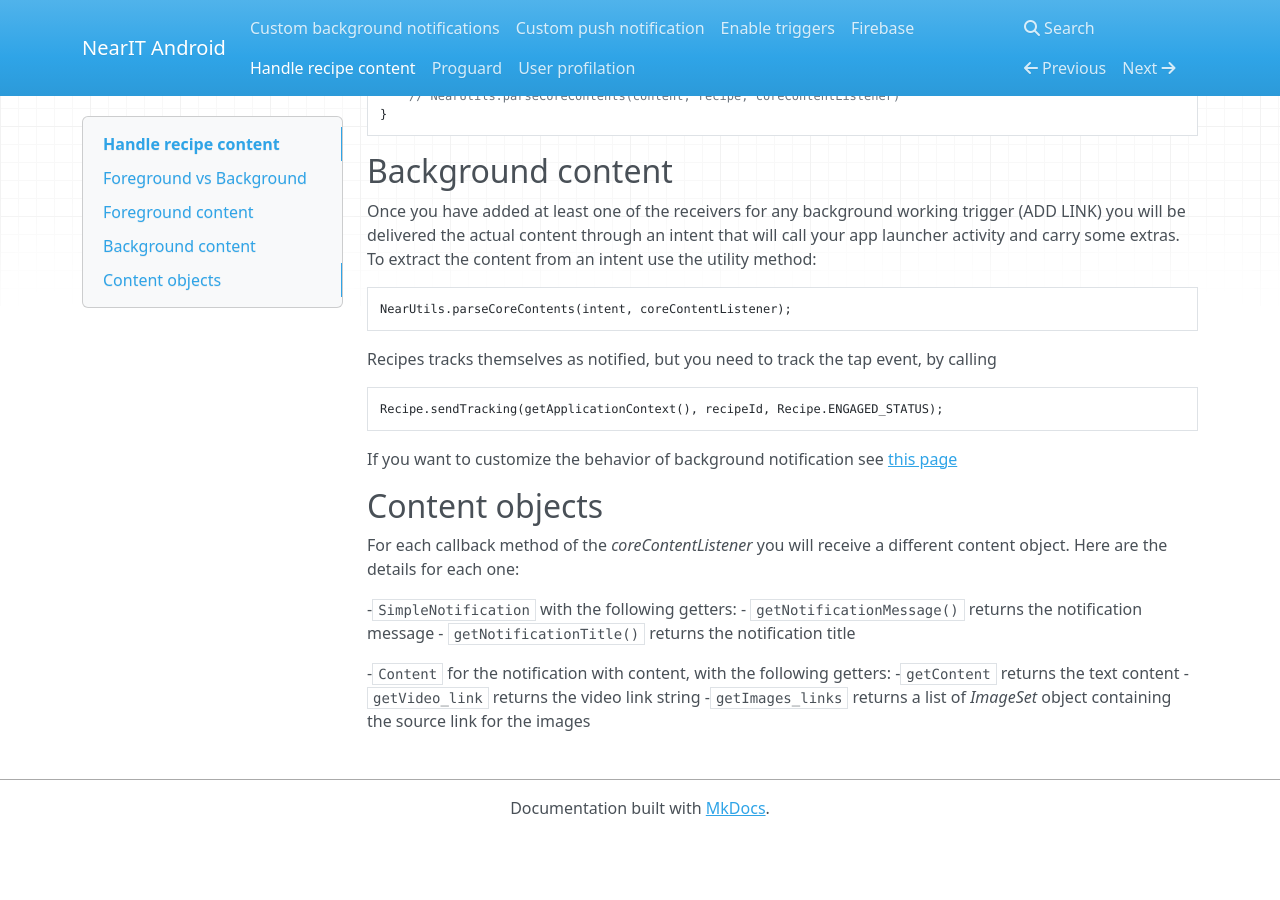
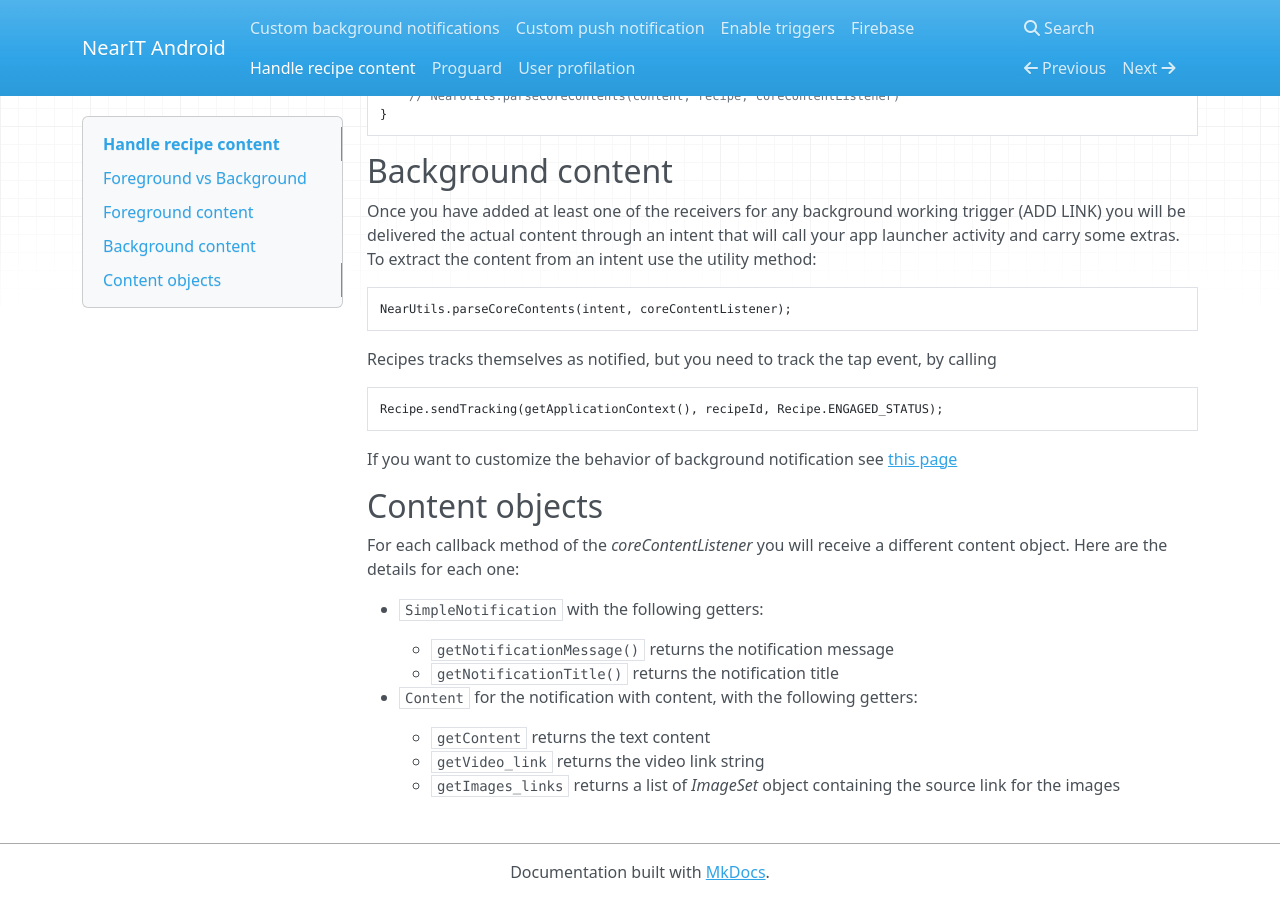
Before and after one commit to nearit/Android-SDK, an MkDocs documentation site: the page built from docs/handle-content.md, in a window 1280 px wide and 900 px high, scrolled down 846 px. Built offline with MkDocs 1.6.1, drawn with Linux system fonts in a browser that asks for light colours; nearby versions of some CDN libraries; before the commit the page ends 1682 px from its top, so only the background shows below that.

````diff
--- a/docs/handle-content.md
+++ b/docs/handle-content.md
@@ -56,11 +56,11 @@ If you want to customize the behavior of background notification see [this page]
 For each callback method of the *coreContentListener* you will receive a different content object.
 Here are the details for each one:
 
--```SimpleNotification``` with the following getters:
-    - ```getNotificationMessage()``` returns the notification message
-    - ```getNotificationTitle()``` returns the notification title
+- `SimpleNotification` with the following getters:
+    - `getNotificationMessage()` returns the notification message
+    - `getNotificationTitle()` returns the notification title
 
--```Content``` for the notification with content, with the following getters:
-    -```getContent``` returns the text content
-    -```getVideo_link``` returns the video link string
-    -```getImages_links``` returns a list of *ImageSet* object containing the source link for the images
+- `Content` for the notification with content, with the following getters:
+    - `getContent` returns the text content
+    - `getVideo_link` returns the video link string
+    - `getImages_links` returns a list of *ImageSet* object containing the source link for the images
````
